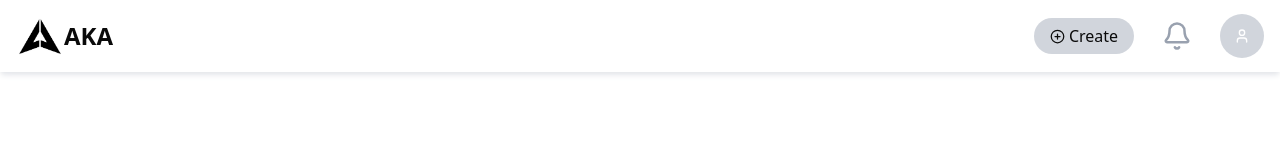
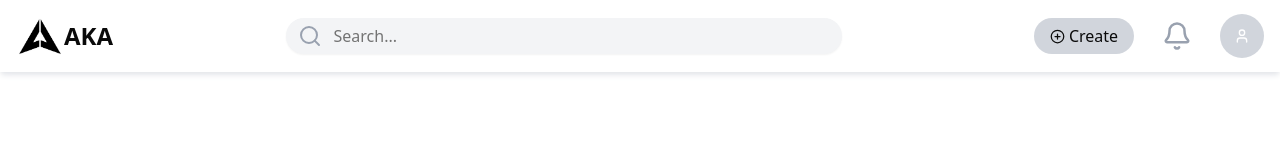
Before and after one commit to aka-space/aka-space-fediverse, a Next.js app in the folder frontend/: page / in a window 1280 px wide. Shown: the top 160 px of the page. Built offline with nearby package versions, Linux system fonts and the light colour scheme.

Commit message:
chore(header): pass prop from parent

```diff
--- a/frontend/src/app/layout.tsx
+++ b/frontend/src/app/layout.tsx
@@ -28,7 +28,7 @@ export default function RootLayout({
             <body
                 className={`${geistSans.variable} ${geistMono.variable} antialiased`}
             >
-                <Header />
+                <Header isLogged={true} showInput={true} />
                 {children}
             </body>
         </html>
```
